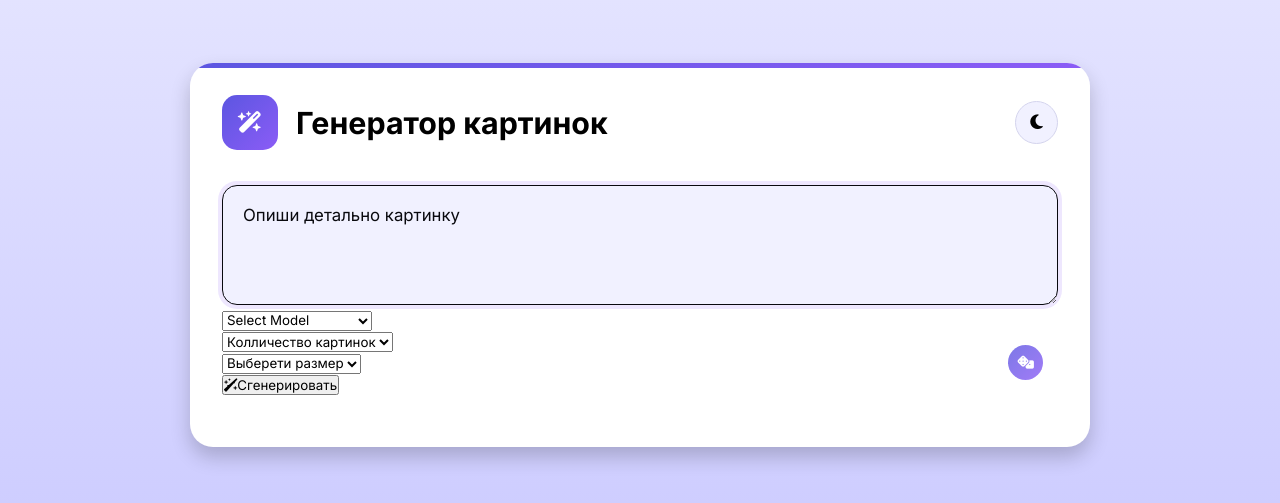
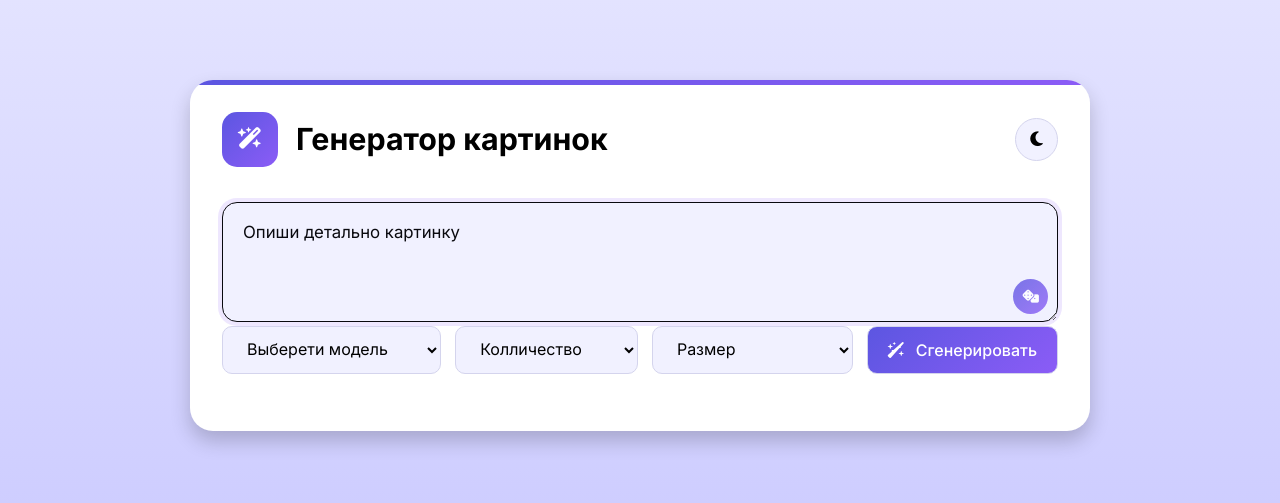
Before and after one commit to Kalachinskii/test_ai_generate_image, a React (Vite) app: page / in a window 1280 px wide. Shown: the part 145-648 px from the top of the page. Built offline with nearby package versions, Linux system fonts and the light colour scheme.

Commit message:
стилизована форма

```diff
--- a/src/App.module.css
+++ b/src/App.module.css
@@ -1,11 +1,13 @@
 .container {
-    width: 900px;
+    max-width: 900px;
     background: var(--color-card);
     padding: 32px;
     border-radius: 23px;
     box-shadow: 0 10px 20px 0 rgba(0, 0, 0, 0.2);
     overflow: hidden;
     position: relative;
+    display: flex;
+    flex-direction: column;
 }
 
 .container::before {
@@ -103,8 +105,8 @@
 
 .promtBtn {
     position: absolute;
-    right: 15px;
-    bottom: 15px;
+    right: 10px;
+    bottom: 60px;
     height: 35px;
     width: 35px;
     border: none;
@@ -121,3 +123,63 @@
     transform: translateY(-2px);
     box-shadow: 0 4px 6px -1px rgba(0, 0, 0, 0.1);
 }
+
+.promtActions {
+    display: grid;
+    gap: 14px;
+    grid-template-columns: 1.2fr 1fr 1.1fr 1fr;
+}
+
+.promtActions .customSelect,
+.promtActions .generateBtn {
+    cursor: pointer;
+    padding: 12px 20px;
+    font-size: 1rem;
+    border-radius: 10px;
+    border: 1px solid var(--color-border);
+    transition: all 0.3s ease;
+}
+
+.customSelect:is(:focus, :hover) {
+    border-color: var(--color-accent);
+    box-shadow: 0 0 0 3px rgba(139, 92, 246, 0.1);
+}
+
+.customSelect {
+    width: 100%;
+    outline: none;
+    height: 100%;
+    background: var(--color-input);
+}
+
+.selectWrapper::after {
+    content: "";
+    font-family: "Font Awesome 6 Free";
+    font-weight: 900;
+    position: absolute;
+    right: 20px;
+    top: 50%;
+    padding-left: 7px;
+    pointer-events: none;
+    background-color: var(--color-input);
+    color: var(---color-placeholder);
+    transform: translateY(-50%);
+    font-size: 0.9rem;
+}
+
+.generateBtn {
+    display: flex;
+    gap: 12px;
+    font-weight: 500;
+    align-items: center;
+    justify-content: center;
+    padding: 12px 25px;
+    border: none;
+    color: #fff;
+    background: var(--color-gradient);
+}
+
+.generateBtn:hover {
+    transform: translateY(-2px);
+    box-shadow: 0 4px 10px rgba(100, 40, 217, 0.3);
+}
--- a/src/App.tsx
+++ b/src/App.tsx
@@ -33,11 +33,14 @@ export function App() {
                         </button>
 
                         {/* promt action/buttons */}
-                        <div className="promt-actions">
-                            <div className="select-wrapper">
-                                <select className="custom-select" required>
+                        <div className={styles.promtActions}>
+                            <div className={styles.selectWrapper}>
+                                <select
+                                    className={styles.customSelect}
+                                    required
+                                >
                                     <option value="" selected disabled>
-                                        Select Model
+                                        Выберети модель
                                     </option>
                                     <option value="black-forest-labs/FLUX.1-dev">
                                         FLUX.1-dev
@@ -57,10 +60,13 @@ export function App() {
                                 </select>
                             </div>
 
-                            <div className="select-wrapper">
-                                <select className="custom-select" required>
+                            <div className={styles.selectWrapper}>
+                                <select
+                                    className={styles.customSelect}
+                                    required
+                                >
                                     <option value="" selected disabled>
-                                        Колличество картинок
+                                        Колличество
                                     </option>
                                     <option value="1">1 картинка</option>
                                     <option value="2">2 картинка</option>
@@ -69,10 +75,13 @@ export function App() {
                                 </select>
                             </div>
 
-                            <div className="select-wrapper">
-                                <select className="custom-select" required>
+                            <div className={styles.selectWrapper}>
+                                <select
+                                    className={styles.customSelect}
+                                    required
+                                >
                                     <option value="" selected disabled>
-                                        Выберети размер
+                                        Размер
                                     </option>
                                     <option value="1/1">Квадрат (1:1)</option>
                                     <option value="16/9">Пеизаж (16:9)</option>
@@ -80,7 +89,10 @@ export function App() {
                                 </select>
                             </div>
 
-                            <button type="submit" className="generate-btn">
+                            <button
+                                type="submit"
+                                className={styles.generateBtn}
+                            >
                                 <i className="fa-solid fa-wand-sparkles"></i>
                                 Сгенерировать
                             </button>
```
